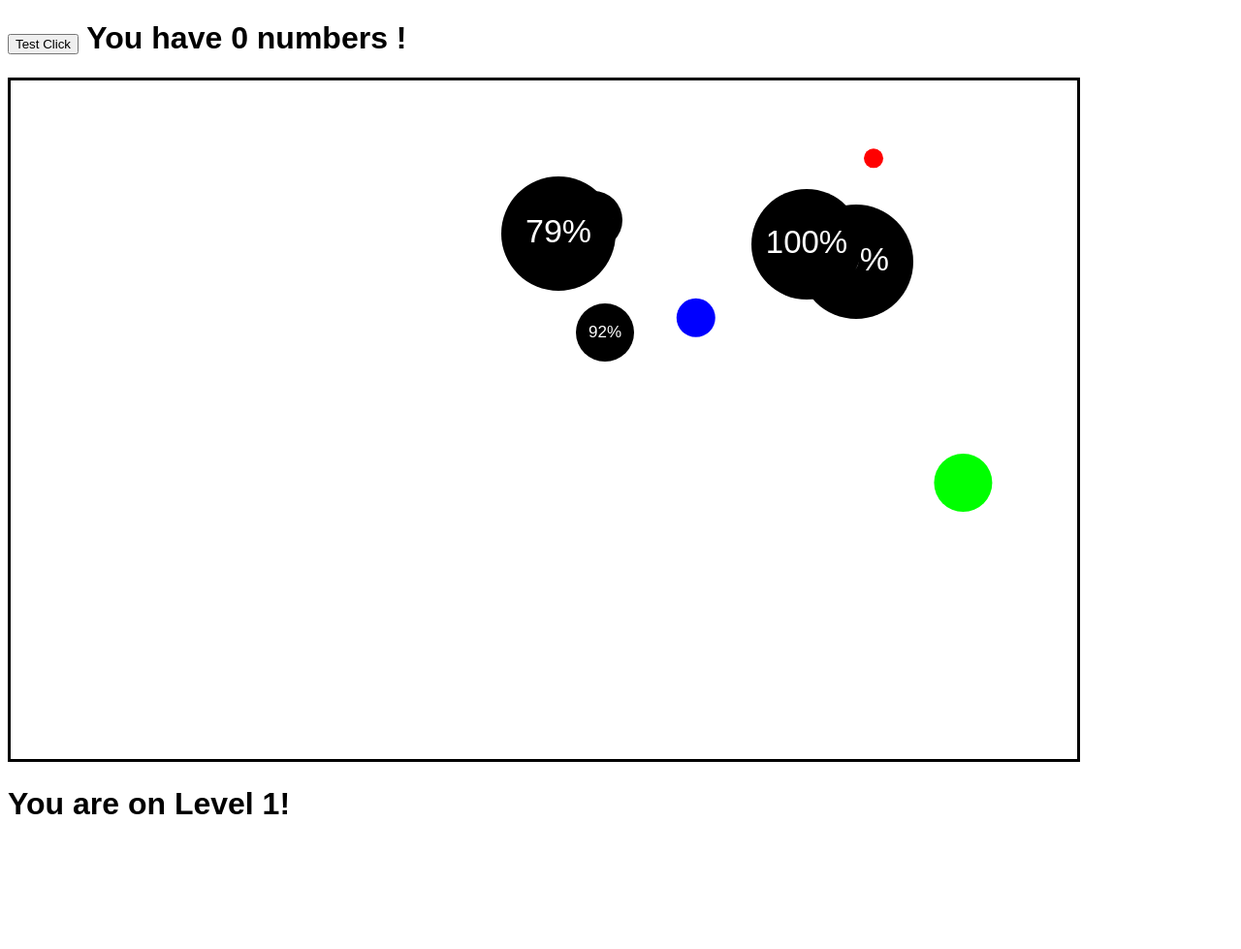
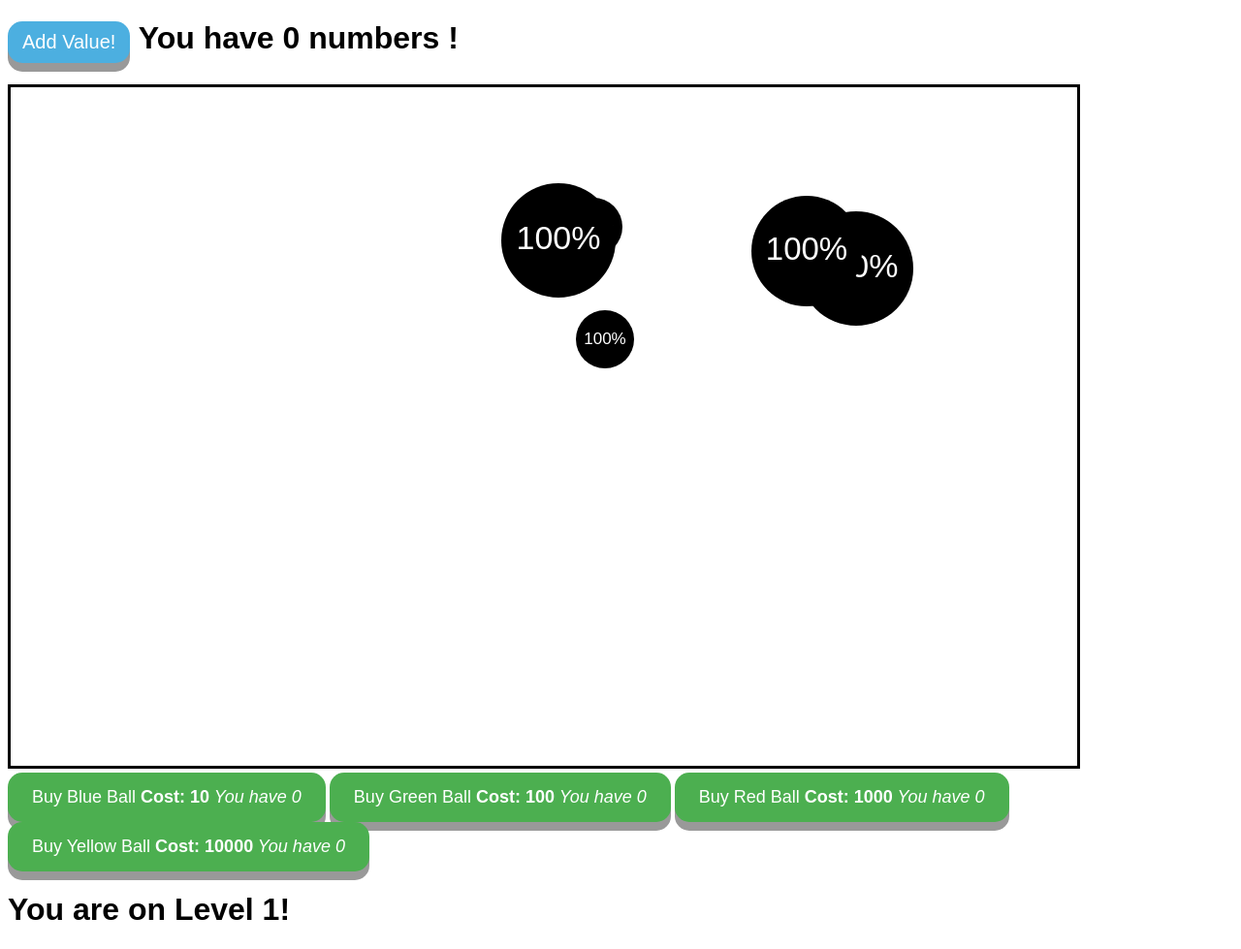
Before and after one commit to conorpo/conorpo.github.io, a plain HTML site: page index.html in a window 1280 px wide. Shown: the whole page at 97% size. Before the commit the page ends 870 px from the top, so only its background shows below. Drawn offline with Linux system fonts and the light colour scheme.

Commit message:
Added basic gameplay

```diff
--- a/css/style.css
+++ b/css/style.css
@@ -6,3 +6,49 @@ h1 {
     color: #000000;
     font-family: Arial, Helvetica, sans-serif;
 }
+.screen {
+  float: left;
+}
+.shop {
+  float: left;
+}
+.clearfix{
+    clear:both
+}
+.click {
+  padding: 10px 15px;
+  font-size: 20px;
+  text-align: center;
+  cursor: pointer;
+  outline: none;
+  color: #fff;
+  background-color: #4CAFE0;
+  border: none;
+  border-radius: 15px;
+  box-shadow: 0 9px #999;
+}
+.click:hover {background-color: #3e8ee1}
+.click:active {
+  background-color: #3e8ee1;
+  box-shadow: 0 5px #666;
+  transform: translateY(4px);
+}
+
+.upgrade {
+  padding: 15px 25px;
+  font-size: 18px;
+  text-align: center;
+  cursor: pointer;
+  outline: none;
+  color: #fff;
+  background-color: #4CAF50;
+  border: none;
+  border-radius: 15px;
+  box-shadow: 0 9px #999;
+}
+.upgrade:hover {background-color: #3e8e41}
+.upgrade:active {
+  background-color: #3e8e41;
+  box-shadow: 0 5px #666;
+  transform: translateY(4px);
+}
--- a/index.html
+++ b/index.html
@@ -16,14 +16,21 @@
       <title>Incremental Balls</title>
       <link rel="stylesheet" href="css/style.css">
   </head>
-
   <body onLoad="init()">
     <h1>
-      <button type = "button" onClick = "addValue(1)" >Test Click</button>
+      <button class = "click" type = "button" onClick = "addValue(1)" >Add Value!</button>
       You have <span id = "value">0</span> numbers !
     </h1>
-    	<canvas id="myCanvas" width="1100" height="700" style="border: 3px solid black;">
-    	</canvas>
+    <div class="screen" id="screen">
+      <canvas id="myCanvas" width="1100" height="700" style="border: 3px solid black;"></canvas>
+    </div>
+    <div class="shop"id="shop">
+      <button class = "upgrade" type = "button" onClick = "levelBall(0)">Buy Blue Ball <b>Cost: <span id="0C">10</span></b><i> You have <span id="0A">0</span></i></button>
+      <button class = "upgrade" type = "button" onClick = "levelBall(1)">Buy Green Ball <b>Cost: <span id="1C">100</span></b><i> You have <span id="1A">0</span></i></button>
+      <button class = "upgrade" type = "button" onClick = "levelBall(2)">Buy Red Ball <b>Cost: <span id="2C">1000</span></b><i> You have <span id="2A">0</span></i></button>
+      <button class = "upgrade" type = "button" onClick = "levelBall(3)">Buy Yellow Ball <b>Cost: <span id="3C">10000</span></b><i> You have <span id="3A">0</span></i></button>
+    </div>
+    <div class="clearfix"></div>
     <h1>
 	    You are on Level <span id = "level">1</span>!
     </h1>
--- a/js/main.js
+++ b/js/main.js
@@ -4,15 +4,28 @@ var value = 0;
 var context;
 var level = 0;
 var balls = [
-  {active:true,x:200,y:200,dx:.707,dy:.707,color:"#0000ff",radius:20,damage:8},
-  {active:true,x:100,y:100,dx:-.707,dy:.707,color:"#ff0000",radius:10,damage:20},
-  {active:true,x:300,y:300,dx:.707,dy:-.707,color:"#00ff00",radius:30,damage:13},
-  {active:false,x:400,y:400,dx:-1,dy:-1,color:"#ffff00",radius:15,damage:13}
+  {active:false,x:200,y:200,dx:.707,dy:.707,color:"#0000ff",radius:20,bDamage:8,rank:0,cost:10},
+  {active:false,x:300,y:300,dx:.707,dy:-.707,color:"#00ff00",radius:30,bDamage:45,rank:0,cost:100},
+  {active:false,x:100,y:100,dx:-.707,dy:.707,color:"#ff0000",radius:10,bDamage:200,rank:0,cost:1000},
+  {active:false,x:400,y:400,dx:-1,dy:-1,color:"#ffff00",radius:15,bDamage:2012,rank:0,cost:10000}
 ];
 var enemies = [];
 function addValue(number) {
   value = value + number;
   document.getElementById("value").innerHTML = value;
+}
+function levelBall(id){
+  var tempBall = balls[id];
+  if(value>=Math.floor(tempBall.cost*Math.pow(1.07,tempBall.rank))){
+    if(tempBall.rank == 0){
+      tempBall.active = true;
+    }
+    value -= Math.floor(tempBall.cost*Math.pow(1.07,tempBall.rank));
+    tempBall.rank += 1;
+    document.getElementById(id+"C").innerHTML = Math.floor(tempBall.cost*Math.pow(1.07,tempBall.rank));
+    document.getElementById(id+"A").innerHTML = tempBall.rank;
+    document.getElementById("value").innerHTML = value;
+  }
 }
 function init() {
   context= myCanvas.getContext('2d');
@@ -72,9 +85,9 @@ function draw(){
         var enemy = enemies[e];
         if(enemy.active){
           if(Math.pow(ball.x-enemy.x,2)+Math.pow(ball.y-enemy.y,2)<=Math.pow(enemy.radius+ball.radius,2)){
-            if(enemy.health>ball.damage)
+            if(enemy.health>ball.bDamage*ball.rank)
               {
-                enemy.health -= ball.damage;
+                enemy.health -= ball.bDamage*ball.rank;
               }
             else
               {
```
Also changed, not shown: 1 other file.
